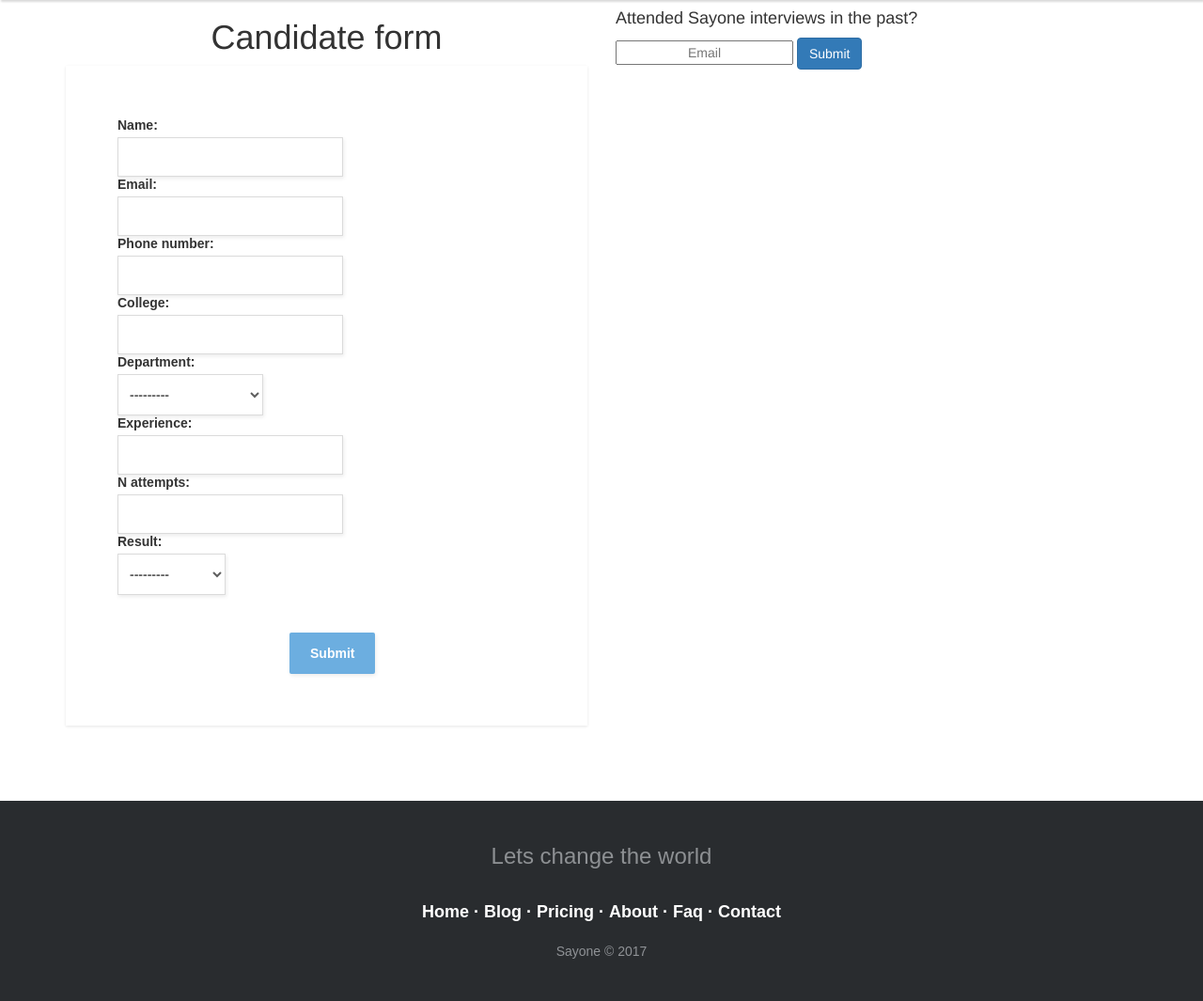
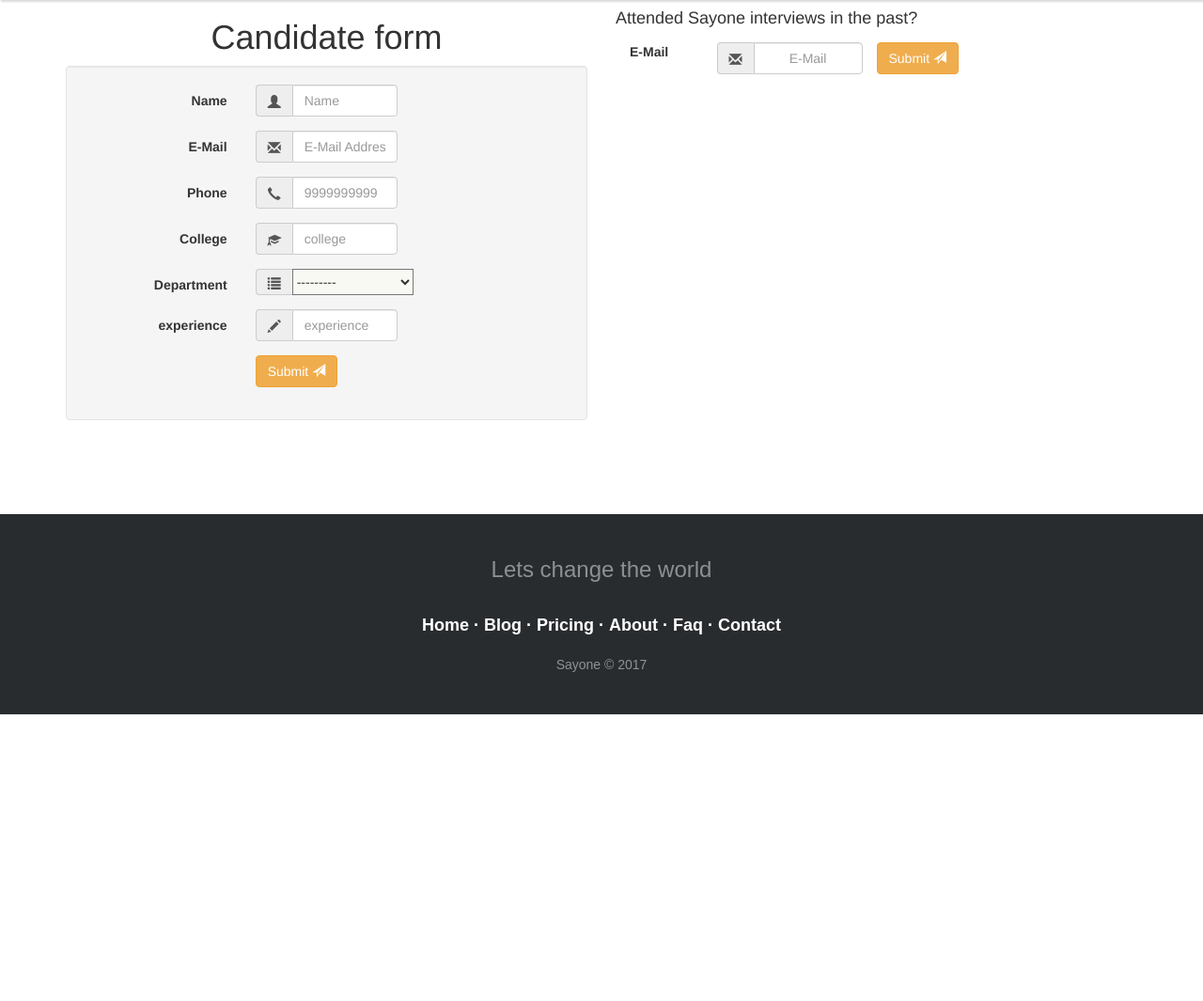
Before and after one commit to akshayantony/hrapp, a Django app: page / in a window 1280 px wide. Shown: the part 80-1145 px from the top of the page at 94% size. After the commit the page ends 840 px from the top, so only its background shows below. Run offline with Django 3.2, Linux system fonts and the light colour scheme; the visitor is signed in with stand-in values (Sample User, id 1); some libraries are stand-ins or nearby versions.

Commit message:
mod to do

```diff
--- a/homepage/forms.py
+++ b/homepage/forms.py
@@ -12,11 +12,12 @@
 
 class StripeForm(forms.Form):
     email = forms.EmailField(required=True)
-    number = forms.IntegerField(required=True, label="Card Number", initial=4242424242424242)
+    number = forms.IntegerField(required=True, label="Card Number", initial=123)
     exp_month = forms.IntegerField(initial=12)
     exp_year = forms.IntegerField(initial=2019,required=True)
     cvc = forms.IntegerField(required=True, label="CCV Number", max_value=9999, widget=forms.TextInput(attrs={'size': '4'}))
     stripe_token = forms.CharField()
+
 
     def clean(self):
         cleaned = super(StripeForm, self).clean()
--- a/homepage/static/css/form.css
+++ b/homepage/static/css/form.css
@@ -153,3 +153,7 @@
     }
 
 }
+#id_department{
+    background-color: #F9F9F3;
+    height: 28px;
+}
--- a/homepage/urls.py
+++ b/homepage/urls.py
@@ -5,7 +5,7 @@
 app_name='homepage'
 
 urlpatterns=[
-    url(r'^$',views.CandidateFormView.as_view(),name='cform'),
+    url(r'^$',views.CandidateFormView.as_view(),name='candidate_form'),
     url(r'^charge/$', views.ChargeView.as_view(), name="charge"),
     url(r'^revisit/$', views.Revisit.as_view(), name="revisit"),
     url(r'^jobupdates/$', views.JobFormView.as_view(), name="jobform"),
--- a/homepage/views.py
+++ b/homepage/views.py
@@ -3,29 +3,24 @@
 from django.shortcuts import render, redirect, render_to_response
 from django.http import HttpResponse
 from django.views import generic, View
-from django.conf import settings
 
 from .models import Candidate,Tokens,Jobs
 from .forms import CandForm,StripeForm,JobForm,Revisitform
 
 class CandidateFormView(View):
+    """view for candidate form"""
     model = Candidate
     form_class=CandForm
     template_name='homepage/candidate.html'
 
     def get(self,request):
         form=self.form_class()
-        if not self.request.user.is_staff:
-            form.fields.pop('result')
         return render(request,self.template_name,{'form':form})
 
     def post(self,request):
         print(self.request)
         form=self.form_class(request.POST)
-        if not self.request.user.is_staff:
-            form.fields.pop('result')
-        else:
-            pass
+
         if(form.is_valid()):
             form.save()
             return render(request,'homepage/response.html')
@@ -33,14 +28,7 @@
             pass
         return render(request,self.template_name,{'form':form})
 
-class StripeMixin(object):
-
-    def get_context_data(self, **kwargs):
-        context = super(StripeMixin, self).get_context_data(**kwargs)
-        context['publishable_key'] = settings.STRIPE_PUBLIC_KEY
-        return context
-
-class ChargeView(StripeMixin, generic.FormView):
+class ChargeView(generic.FormView):
     template_name = 'homepage/charge.html'
     form_class = StripeForm
     model = Tokens
@@ -79,7 +67,7 @@
         form = self.form_class(request.POST)
         if (form.is_valid()):
             form.save()
-            return redirect('homepage:cform')
+            return redirect('homepage:candidate_form')
         else:
             return HttpResponse("invalid form")
         return render(request, self.template_name, {'form': form})
@@ -89,16 +77,16 @@
     def post(self, request):
         form = Revisitform(request.POST)
         email = request.POST['email_field']
-        queryset = Candidate.objects.filter(email=email)
-        if queryset.count() > 0:
+        candidate = Candidate.objects.filter(email=email)
+        if candidate.count() > 0:
             if (form.is_valid()):
-                for r in queryset:
-                    n_attempts=r.n_attempts+1
-                    queryset.update(n_attempts=n_attempts)
+                for cand in candidate:
+                    n_attempts=cand.n_attempts+1
+                    candidate.update(n_attempts=n_attempts)
         else:
             return HttpResponse("Kindly register")
         return render(request, 'homepage/response.html')
 
     def get(self, request):
         form = Revisitform()
-        return redirect('homepage:cform')
+        return redirect('homepage:candidate_form')
--- a/templates/homepage/candidate.html
+++ b/templates/homepage/candidate.html
@@ -21,28 +21,103 @@
              <div class="form-title-row text-center">
                 <h1>Candidate form</h1>
             </div>
-            <form id="myform" method="post" class="form-basic" style="list-style:none">
-                {% csrf_token  %}
-                <div class="form-row">
-                    {% for field in form %}
-                        <li>
-                        {{ field.label_tag }}<br>
-                        {{ field }}
-                        {{ field.errors }}
-                        </li>
-                    {% endfor %}
-                </div>
-                <button type="submit"> Submit </button>
-            </form>
+            <div>
+                <form class="well form-horizontal" action=" " method="post" class="form-basic" id="myform">
+                    {% csrf_token %}
+                    <fieldset>
+
+                        <div class="form-group">
+                            <label class="col-md-4 control-label">Name</label>
+                            <div class="col-md-4 inputGroupContainer">
+                                <div class="input-group">
+                                    <span class="input-group-addon"><i class="glyphicon glyphicon-user"></i></span>
+                                    <input  name="name" placeholder="Name" class="form-control"  type="text">
+                                </div>
+                            </div>
+                        </div>
+
+                        <div class="form-group">
+                            <label class="col-md-4 control-label">E-Mail</label>
+                            <div class="col-md-4 inputGroupContainer">
+                                <div class="input-group">
+                                    <span class="input-group-addon"><i class="glyphicon glyphicon-envelope"></i></span>
+                                    <input name="email" placeholder="E-Mail Address" class="form-control"  type="text">
+                                </div>
+                            </div>
+                        </div>
+
+                        <div class="form-group">
+                            <label class="col-md-4 control-label">Phone</label>
+                            <div class="col-md-4 inputGroupContainer">
+                                <div class="input-group">
+                                    <span class="input-group-addon"><i class="glyphicon glyphicon-earphone"></i></span>
+                                    <input name="phone_number" placeholder="9999999999" class="form-control" type="text">
+                                </div>
+                            </div>
+                        </div>
+
+                        <div class="form-group">
+                            <label class="col-md-4 control-label">College</label>
+                            <div class="col-md-4 inputGroupContainer">
+                                <div class="input-group">
+                                    <span class="input-group-addon"><i class="glyphicon glyphicon-education"></i></span>
+                                    <input name="college" placeholder="college" class="form-control" type="text">
+                                </div>
+                            </div>
+                        </div>
+
+                        <div class="form-group">
+                            <label class="col-md-4 control-label">Department</label>
+                            <div class="col-md-4 selectContainer">
+                                <div class="input-group">
+                                    <span class="input-group-addon"><i class="glyphicon glyphicon-list"></i></span>
+                                        {{ form.department }}
+                                </div>
+
+                            </div>
+                        </div>
+
+                        <div class="form-group">
+                            <label class="col-md-4 control-label">experience</label>
+                            <div class="col-md-4 inputGroupContainer">
+                                <div class="input-group">
+                                    <span class="input-group-addon"><i class="glyphicon glyphicon-pencil"></i></span>
+                                    <input class="form-control" name="experience" placeholder="experience">
+                                </div>
+                            </div>
+                        </div>
+
+                        <div class="form-group">
+                            <label class="col-md-4 control-label"></label>
+                            <div class="col-md-4">
+                                <button type="submit" class="btn btn-warning" >Submit <span class="glyphicon glyphicon-send"></span></button>
+                            </div>
+                        </div>
+
+                    </fieldset>
+                </form>
+
+            </div>
             {% endblock candidateform %}
         </div>
+
+
         <div class="col-sm-6 col-md-6">
             {% block revisit %}
             <h4>Attended Sayone interviews in the past?</h4>
             <form method="post" action="{% url 'homepage:revisit'%}">
                 {% csrf_token  %}
-                <input type="email" name="email_field" class=" text-center" placeholder="Email">
-                <input class="btn btn-primary" type="submit" value="Submit">
+                <div class="form-group">
+                    <label class="col-md-2 control-label">E-Mail</label>
+                    <div class="col-md-4 inputGroupContainer">
+                        <div class="input-group">
+                            <span class="input-group-addon"><i class="glyphicon glyphicon-envelope"></i></span>
+                            <input name="email_field" placeholder="E-Mail" class="form-control text-center"  type="email">
+                        </div>
+                    </div>
+                </div>
+
+                <button type="submit" value="Submit" class="btn btn-warning" >Submit <span class="glyphicon glyphicon-send"></span> </button>
             </form>
             {% endblock revisit %}
         </div>
--- a/templates/homepage/charge.html
+++ b/templates/homepage/charge.html
@@ -9,6 +9,7 @@
 </head>
 
 <body>
+{% include "./header.html" %}
 
 <script type="text/javascript" src="https://js.stripe.com/v2/"></script>
 
@@ -59,7 +60,7 @@
         <div class="form-group">
           <label class="control-label" for="card">Card</label>
           <div class="controls">
-              <input name="number" type="text" id="card" class="form-control" data-stripe="number" />
+              <input name="number" value="424242424242" type="text" id="card" class="form-control" data-stripe="number" />
           </div>
         </div>
 
@@ -90,5 +91,6 @@
     </form>
 </div>
 </div>
+{% include "./footer.html" %}
 </body>
 </html>
--- a/templates/homepage/header.html
+++ b/templates/homepage/header.html
@@ -25,10 +25,10 @@
 
 			<div class="header-limiter">
 
-				<h1><a href="{% url 'homepage:cform' %}">Welcome To<span>Sayone</span></a></h1>
+				<h1><a href="{% url 'homepage:candidate_form' %}">Welcome To<span>Sayone</span></a></h1>
 
 				<nav>
-					<a href="{% url 'homepage:cform' %}">Home</a>
+					<a href="{% url 'homepage:candidate_form' %}">Home</a>
 					{% if request.user.is_superuser %}
 					<a href="{% url 'homepage:jobform' %}" >Send Job Updates</a>
 					<a href="{% url 'logout' %}">logout</a>
```
Also changed, not shown: homepage/models.py (+8 -8 lines), hr/settings.py (+21 -21 lines), homepage/migrations/0007_auto_20171101_1139.py (added).
